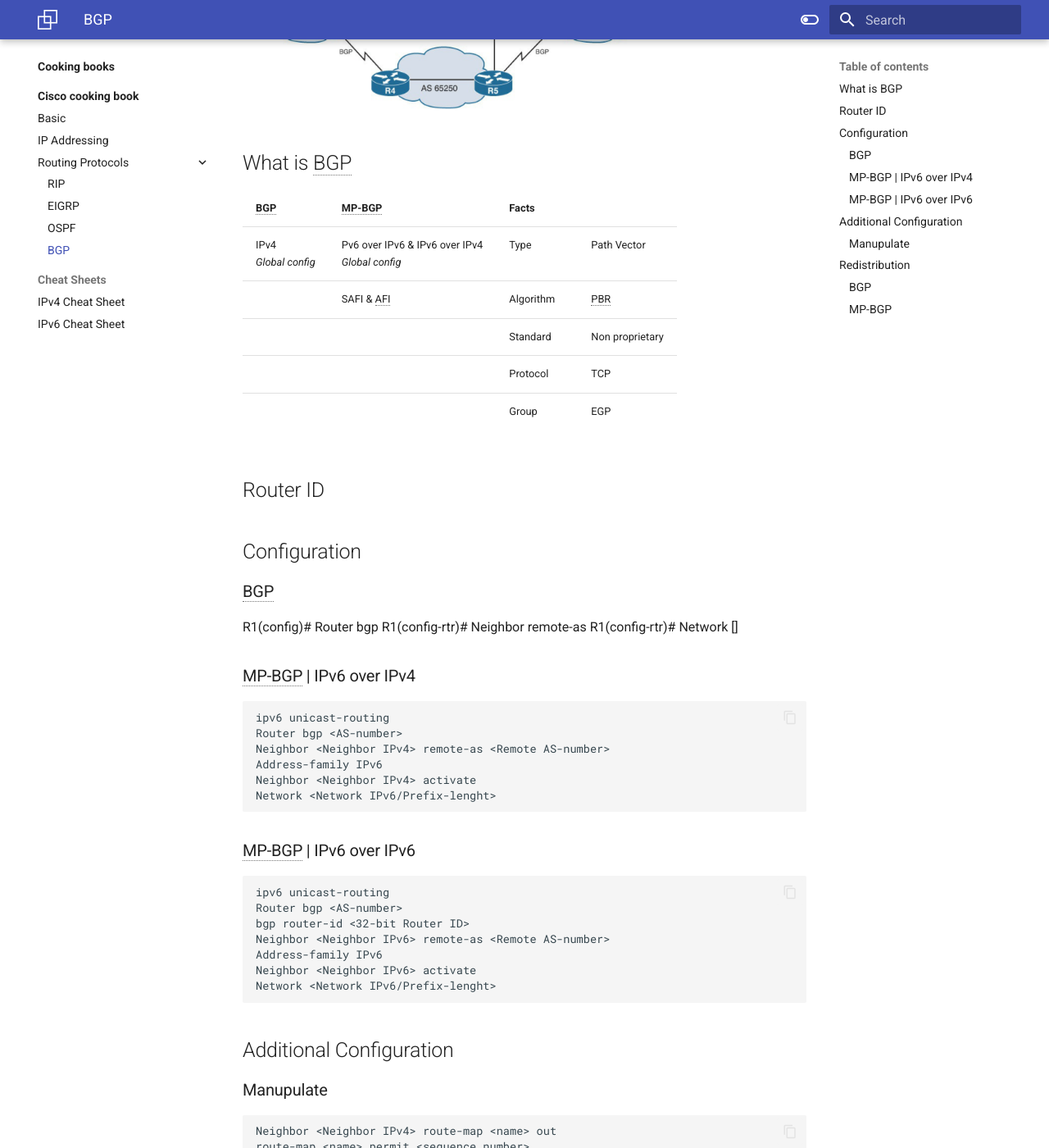
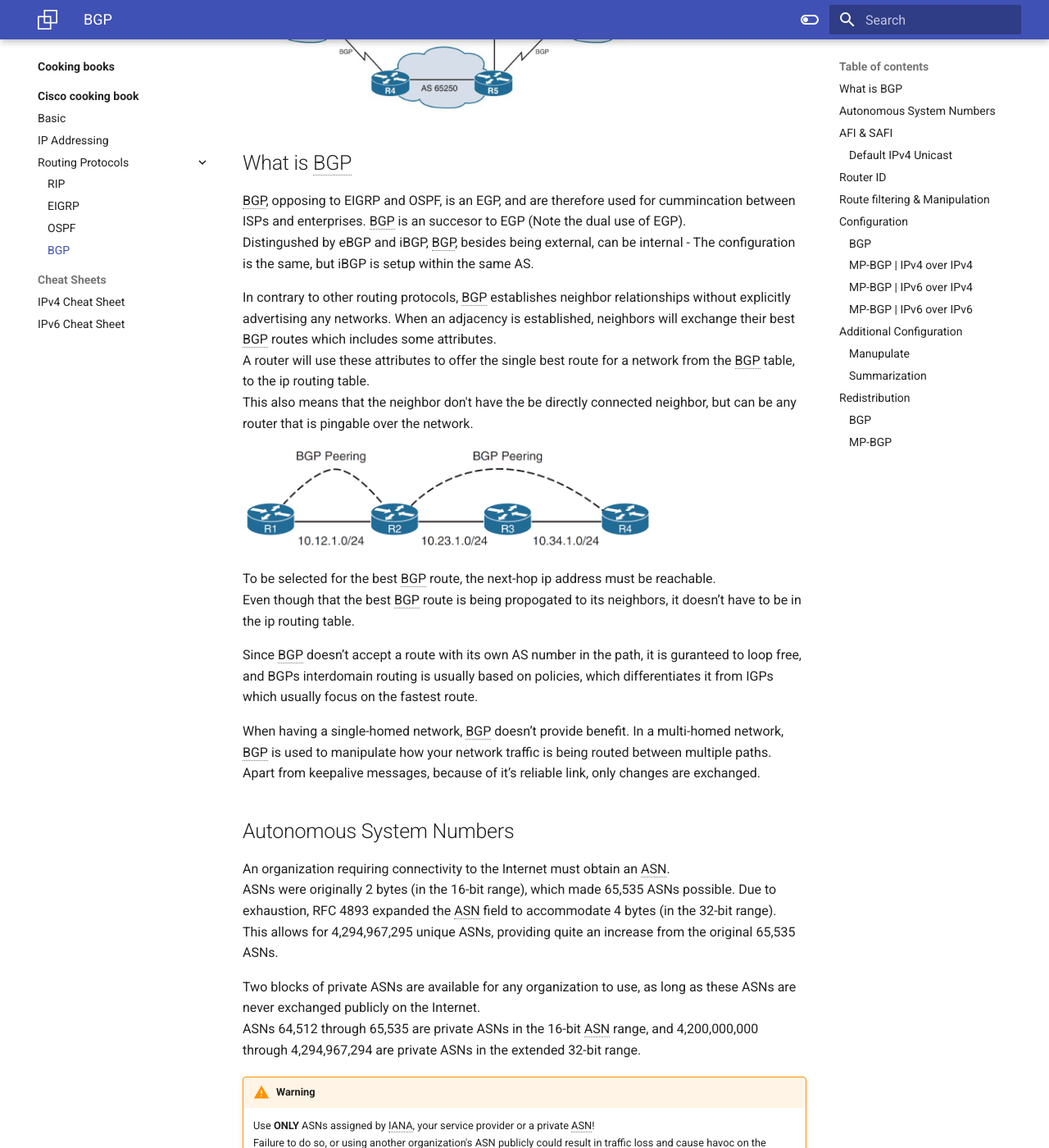
Before and after one commit to jessenjonas/MyDocs, an MkDocs documentation site: the page built from docs/Networking/Cisco/Routing protocols/BGP.md, in a window 1280 px wide and 1400 px high, scrolled down 419 px. Shown: the whole window at 82% size. Built offline with MkDocs 1.6.1 and Material for MkDocs 9.7.7, drawn with Linux system fonts in a browser that asks for light colours; some of the changed text lies outside the part shown.

Commit message:
Added BGP information

```diff
--- a/docs/Networking/Cisco/Routing protocols/BGP.md
+++ b/docs/Networking/Cisco/Routing protocols/BGP.md
@@ -5,15 +5,46 @@ title: BGP
 ---
 # BGP
 *[RID]: Router-ID
-*[SAFE]: Subsequent Address Family Identifier
+*[SAFI]: Subsequent Address Family Identifier
 *[AFI]: Address Family Identifier
 *[PBR]: Policy Based Routing
 *[BGP]: Border Gateway Protocol
-*[MP-BGP]:Multiprotocol-BGP
+*[MP-BGP]: Multiprotocol-BGP
+*[ASN]: Autonomous System Numbers
+*[IANA]: Internet Assigned Numbers Authority
 
 <img src=../assets/BGP.png width=500>
 
 ## What is BGP
+
+BGP, opposing to EIGRP and OSPF, is an EGP, and are therefore used for cummincation between ISPs and enterprises. BGP is an succesor to EGP (Note the dual use of EGP).
+Distingushed by eBGP and iBGP, BGP, besides being external, can be internal - The configuration is the same, but iBGP is setup within the same AS.
+
+In contrary to other routing protocols, BGP establishes neighbor relationships without explicitly advertising any networks. When an adjacency is established, neighbors will exchange their best BGP routes which includes some attributes.
+A router will use these attributes to offer the single best route for a network from the BGP table, to the ip routing table.
+This also means that the neighbor don't have the be directly connected neighbor, but can be any router that is pingable over the network.
+
+<img src=../assets/BGP_Multi-hop_Neighbor.png width=500>
+
+To be selected for the best BGP route, the next-hop ip address must be reachable.
+Even though that the best BGP route is being propogated to its neighbors, it doesn’t have to be in the ip routing table.
+
+Since BGP doesn’t accept a route with its own AS number in the path, it is guranteed to loop free, and BGPs interdomain routing is usually based on policies, which differentiates it from IGPs which usually focus on the fastest route.
+
+When having a single-homed network, BGP doesn’t provide benefit. In a multi-homed network, BGP is used to manipulate how your network traffic is being routed between multiple paths.
+Apart from keepalive messages, because of it’s reliable link, only changes are exchanged.
+
+## Autonomous System Numbers
+An organization requiring connectivity to the Internet must obtain an ASN.
+ASNs were originally 2 bytes (in the 16-bit range), which made 65,535 ASNs possible. Due to exhaustion, RFC 4893 expanded the ASN field to accommodate 4 bytes (in the 32-bit range).
+This allows for 4,294,967,295 unique ASNs, providing quite an increase from the original 65,535 ASNs.
+
+Two blocks of private ASNs are available for any organization to use, as long as these ASNs are never exchanged publicly on the Internet.
+ASNs 64,512 through 65,535 are private ASNs in the 16-bit ASN range, and 4,200,000,000 through 4,294,967,294 are private ASNs in the extended 32-bit range.
+
+!!! warning
+    Use **ONLY** ASNs assigned by IANA, your service provider or a private ASN!
+    Failure to do so, or using another organization's ASN publicly could result in traffic loss and cause havoc on the internet!
 
 | BGP                  | MP-BGP         | Facts        |                  |
 | ---------------------- | ------------------------- | ------------ | ---------------- |
@@ -23,13 +54,52 @@ title: BGP
 |                        |                           | Protocol     | TCP              |
 |                        |                           | Group        | EGP              |
 
+## AFI & SAFI
+
+Originally, BGP was intended for routing of IPv4 prefixes between organizations, but RFC 2858 added Multi-Protocol BGP (MP-BGP) capability by adding an extension called the address family identifier (AFI). An address family correlates to a specific network protocol, such as IPv4 or IPv6, and additional granularity is provided through a subsequent address family identifier (SAFI), such as unicast or multicast.
+
+The MP-BGP extensions include an AFI that describes the supported protocols, along with SAFI attribute fields that describe whether the prefix applies to the unicast or multicast routing table:
+
+- IPv4 unicast: AFI:1, SAFI:1
+- IPv6 unicast: AFI:2, SAFI:1
+- IPv4 Multicast: AFI:1, SAFI:2
+- IPv6 Multicast: AFI:2, SAFI:2
+
+AFI & SAFI is configured during the configuration of MP-BGP address families with the following command `Address-family AFI [SAFI]`, where `AFI` is either IPv4 or IPv6, and `SAFI` is either Unicast or Multicast, depending on the network topology.
+
+### Default IPv4 Unicast
+
+The command `bgp default ipv4-unicast` is set by default and tell's the router that the AFI & SAFI, for the BGP peering session, is a IPv4 Unicast by default for the global configuration.
+
+It doesn't prevent IPv6 prefixes to be advertised. This means that IPv4 address family routing information is advertised by default for each BGP routing session configured with the `neighbor <remote-as>` command, unless you first configure the `no bgp default ipv4-unicast` command before configuring the `<neighbor remote-as>` command.
+
 ## Router ID
+
+By default the Router ID is set dynamically, but can also be set manually using the `Router-id <32-bit router ID>` command.
+The algorithm for dynamically choosing the OSPF RID uses the following order:
+
+1. Highest IPv4 address of any up loopback interfaces.
+2. If there are not any up loopback interfaces, the highest IPv4 address of any active up physical interfaces becomes the RID.
+
+If the conditions above aren't fulfilled, the BGP process isn't started
+
+## Route filtering & Manipulation
+
+*Not yet finished*
 
 ## Configuration
 ### BGP
-R1(config)# Router bgp <AS-number>
-R1(config-rtr)# Neighbor <Neighbor IP> remote-as <Remote AS-number>
-R1(config-rtr)# Network <Network adress> [<Subnet mask>]
+    Router bgp <AS-number>
+    Neighbor <Neighbor IP> remote-as <Remote AS-number>
+    Network <Network adress> [<Subnet mask>]
+
+### MP-BGP | IPv4 over IPv4
+    ipv6 unicast-routing
+    Router bgp <AS-number>
+    Neighbor <Neighbor IPv4> remote-as <Remote AS-number>
+    Address-family IPv4
+    Neighbor <Neighbor IPv4> activate
+    Network <Network address> mask <network mask>
 
 ### MP-BGP | IPv6 over IPv4
     ipv6 unicast-routing
@@ -54,6 +124,11 @@ R1(config-rtr)# Network <Network adress> [<Subnet mask>]
     route-map <name> permit <sequence number>
     set ipv6 next-hop <IPv6 address on interface on link>
 
+### Summarization
+    aggregate-address prefix/prefix-length [summary-only] [as-set]
+    !Summary-only don't advertise routes that overlap with the aggregate-address
+    !as-set Advertise the aggregates-address AS-Path, that otherwise wouln't be advertised.
+
 ## Redistribution
 ### BGP
     Router bgp <AS-number>
@@ -61,5 +136,5 @@ R1(config-rtr)# Network <Network adress> [<Subnet mask>]
 
 ### MP-BGP
     Router bgp <AS-number>
-    Address-family IPv6
+    Address-family [IPv6 | IPv4]
     redistribute <Protocol | ...> [Route-map <name>]
--- a/mkdocs.yml
+++ b/mkdocs.yml
@@ -72,6 +72,11 @@ nav:
             - Networking/Cisco/Routing protocols/EIGRP.md
             - Networking/Cisco/Routing protocols/OSPF.md
             - Networking/Cisco/Routing protocols/BGP.md
+        #- VRF
+        #- DMVPN
+        #- ACL & Prefix List
+        #- SNMP
+        #- DHCP
     - Cheat Sheets:
       - Networking/IPv4 Cheat Sheet.md
       - Networking/IPv6 Cheat Sheet.md
```
Also changed, not shown: docs/Networking/Cisco/Routing protocols/EIGRP.md (+1 -1 lines), docs/Networking/Cisco/Routing protocols/OSPF.md (+4 -3 lines), docs/Networking/IPv4 Cheat Sheet.md (+7 -0 lines), docs/Networking/Cisco/Routing protocols/assets/BGP_Multi-hop_Neighbor.png (added).
